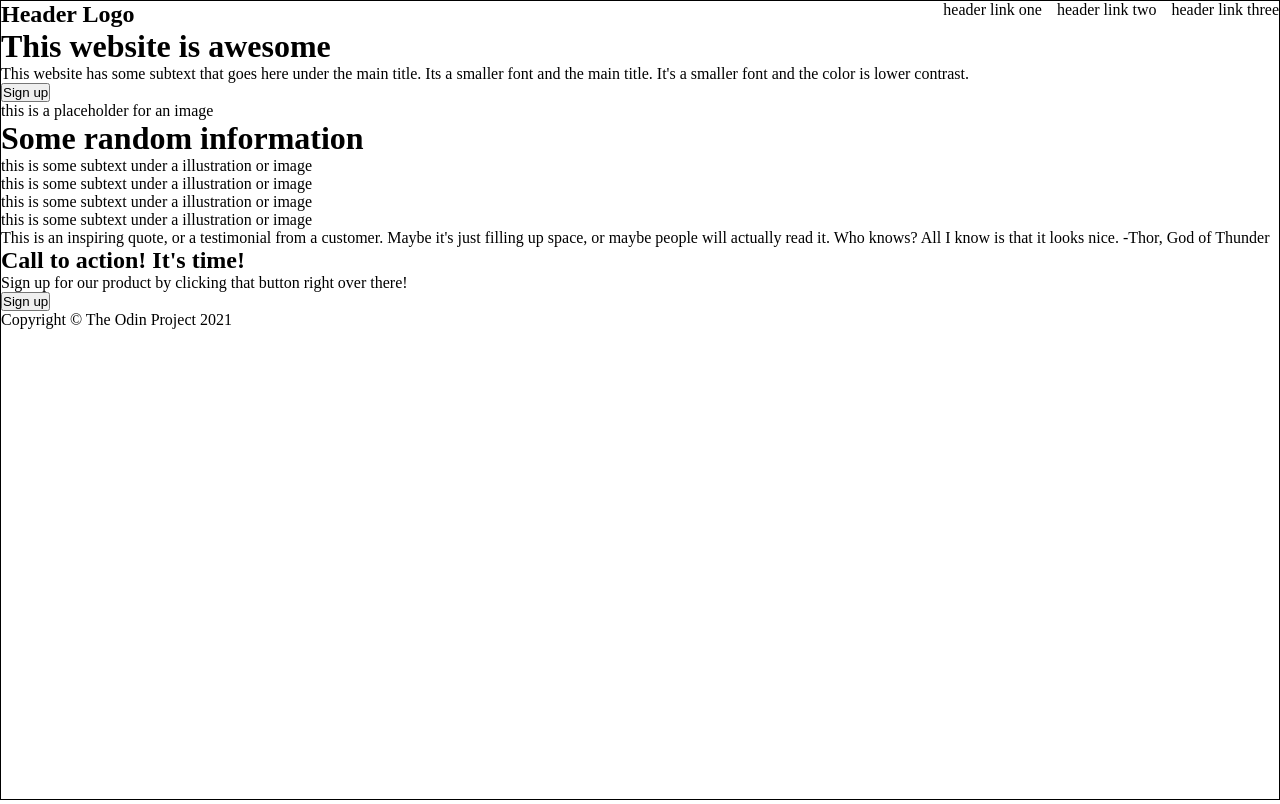
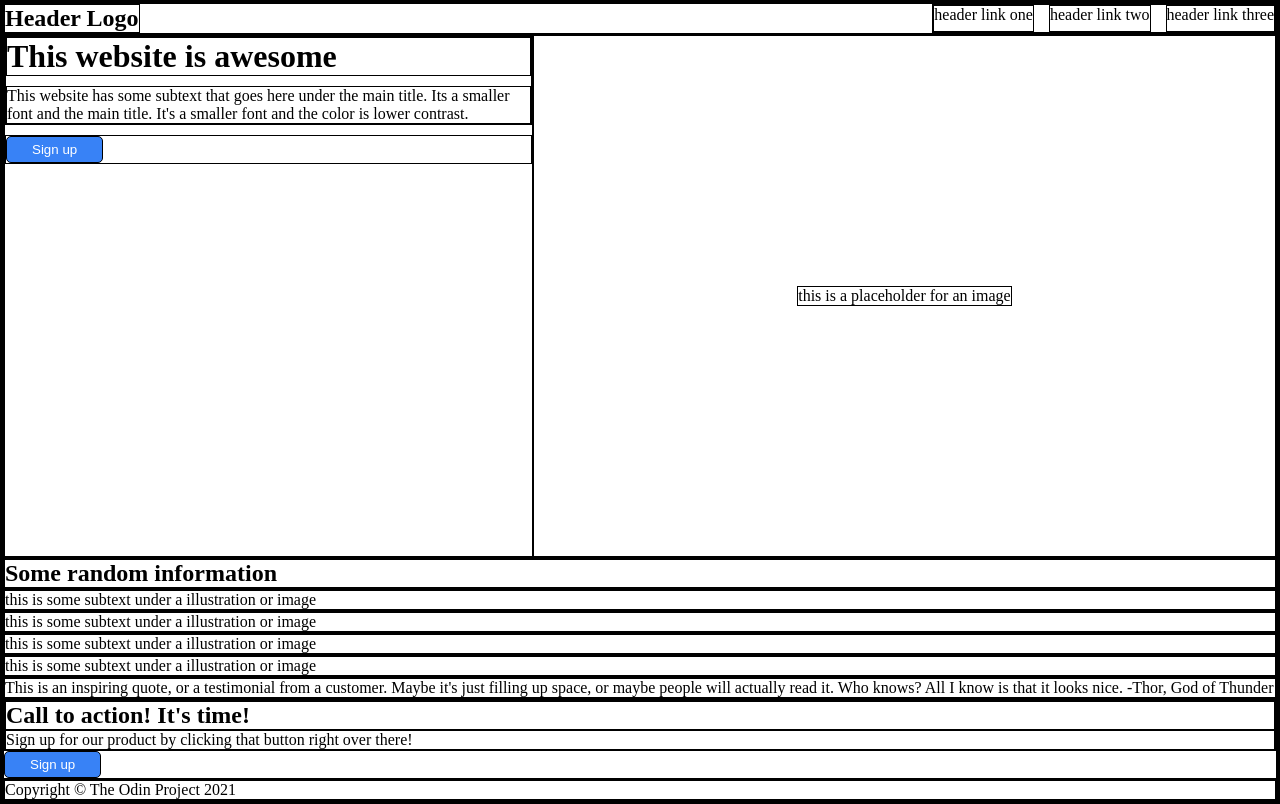
Before and after one commit to tobytietphoto/odin-landing-page, a plain HTML site: page index.html in a window 1280 px wide. Drawn offline with Linux system fonts and the light colour scheme.

Commit message:
completed styling the top container in index.html and style.css

```diff
--- a/index.html
+++ b/index.html
@@ -20,19 +20,24 @@
     </div>
 
     <div class="top">
-        <div class="left-box">
-            <h1>This website is awesome</h1>
-            <p>This website has some subtext that goes here under the main title. Its a smaller font and the
-            main title. It's a smaller font and the color is lower contrast.</p>
-            <button>Sign up</button>
+        <div class="left">
+            <div class="left-box">
+                <h1>This website is awesome</h1>
+                <p>This website has some subtext that goes here under the main title. Its a smaller font and the
+                main title. It's a smaller font and the color is lower contrast.</p>
+                </div>
+            <div class="button">
+                <button>Sign up</button>
+            </div>
         </div>
+
         <div class="right-box">
             <p>this is a placeholder for an image</p>
         </div>
     </div>
 
     <div class="mid">
-        <h1>Some random information</h1>
+        <h2>Some random information</h2>
 
         <div class="mini-box"></div>
             <p>this is some subtext under a illustration or image</p>
--- a/style.css
+++ b/style.css
@@ -1,6 +1,7 @@
 * {
     margin: 0;
     padding: 0;
+    border: 1px black solid;
 }
 
 body {
@@ -11,7 +12,6 @@ body {
 }
 
 .container {
-    border: 1px black solid;
     display: flex;
     flex-direction: column;
     width: 1750px;
@@ -26,3 +26,36 @@ ul {
     display: flex;
     gap: 15px;
 }
+
+.top {
+    display:flex;
+    flex: 1;
+}
+
+.left {
+display: flex;
+flex-direction: column;
+justify-content: baseline;
+flex: 1;
+gap: 10px;
+}
+
+.left-box {
+    display: flex;
+    flex-direction: column;
+    gap: 10px;
+}
+
+button {
+    background-color: #3882F6;
+    color: #FFFFFF;
+    padding: 5px 25px;
+    border-radius: 5px;
+}
+
+.right-box {
+    display: flex;
+    flex: 1 1 auto;
+    justify-content: center;
+    align-items: center;
+}
```
